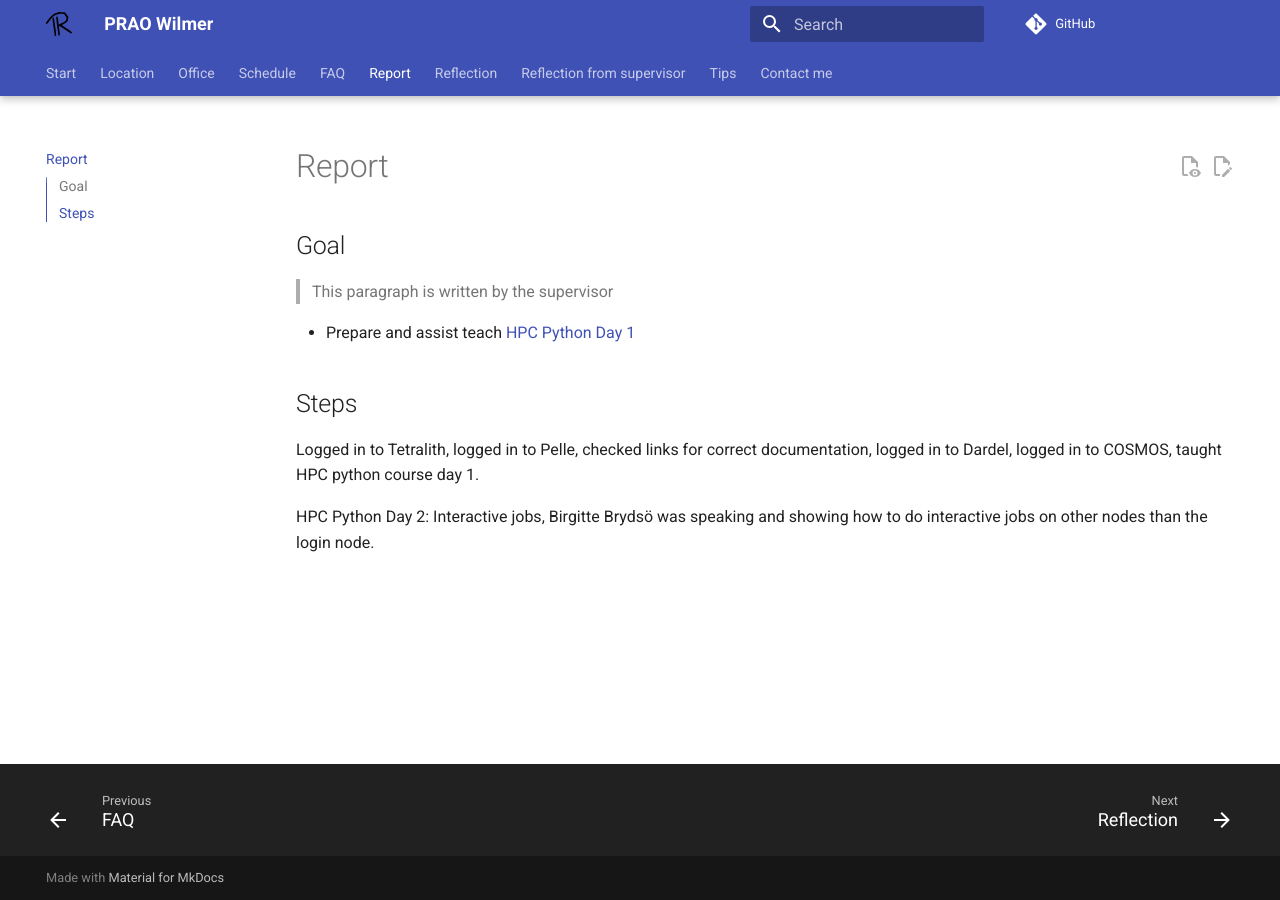
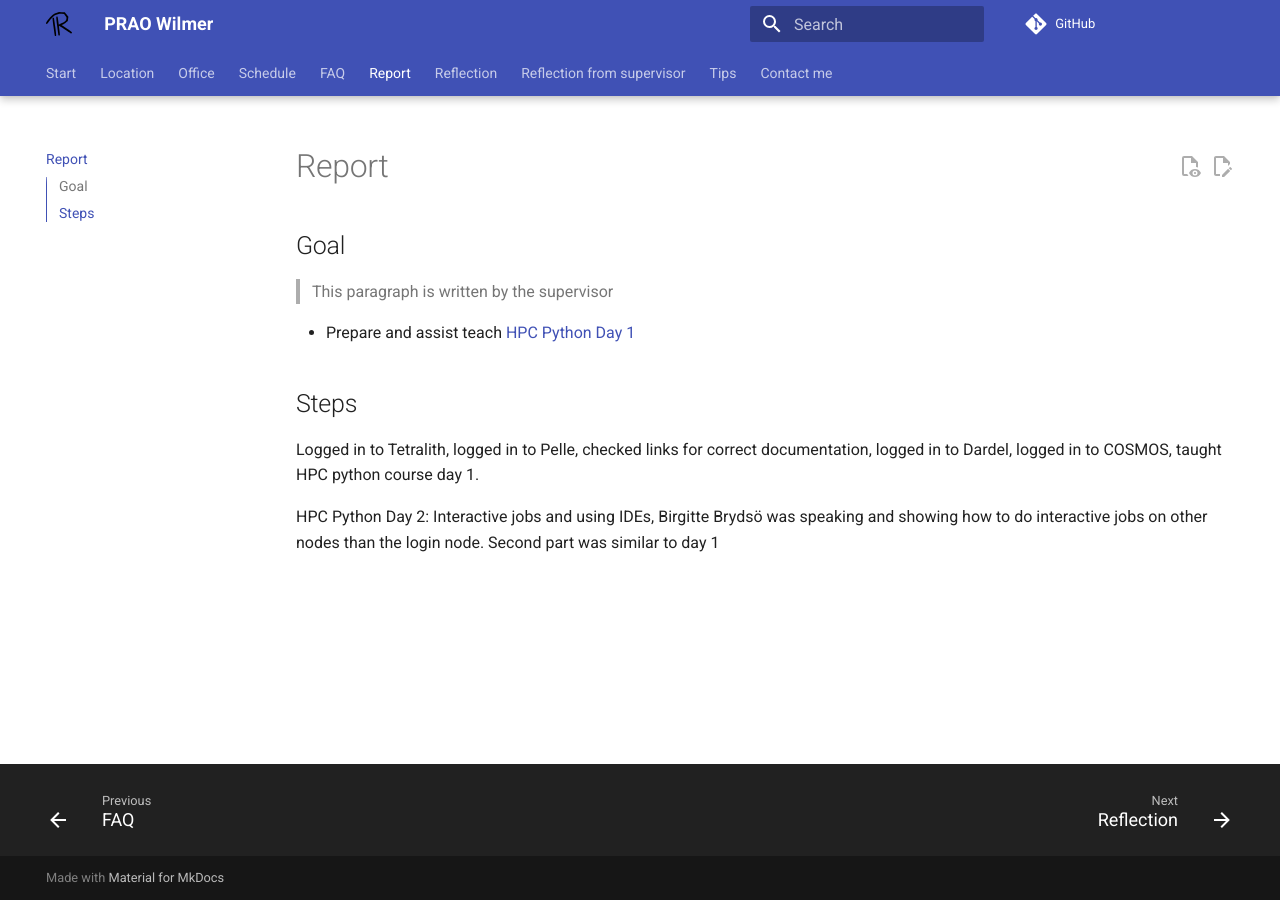
Before and after one commit to richelbilderbeek/prao_wilmer_20260413, an MkDocs documentation site: the page built from docs/report.md, in a window 1280 px wide. Built offline with MkDocs 1.6.1 and Material for MkDocs 9.7.7, drawn with Linux system fonts in a browser that asks for light colours; comment, search, counter and statistics services are not loaded.

Commit message:
Update report with lesson contents

```diff
--- a/docs/report.md
+++ b/docs/report.md
@@ -11,4 +11,4 @@
 Logged in to Tetralith, logged in to Pelle, checked links for correct documentation, logged in to Dardel, logged in to COSMOS, taught HPC python course day 1.
 
 HPC Python Day 2:
-Interactive jobs, Birgitte Brydsö was speaking and showing how to do interactive jobs on other nodes than the login node.
+Interactive jobs and using IDEs, Birgitte Brydsö was speaking and showing how to do interactive jobs on other nodes than the login node. Second part was similar to day 1
```
